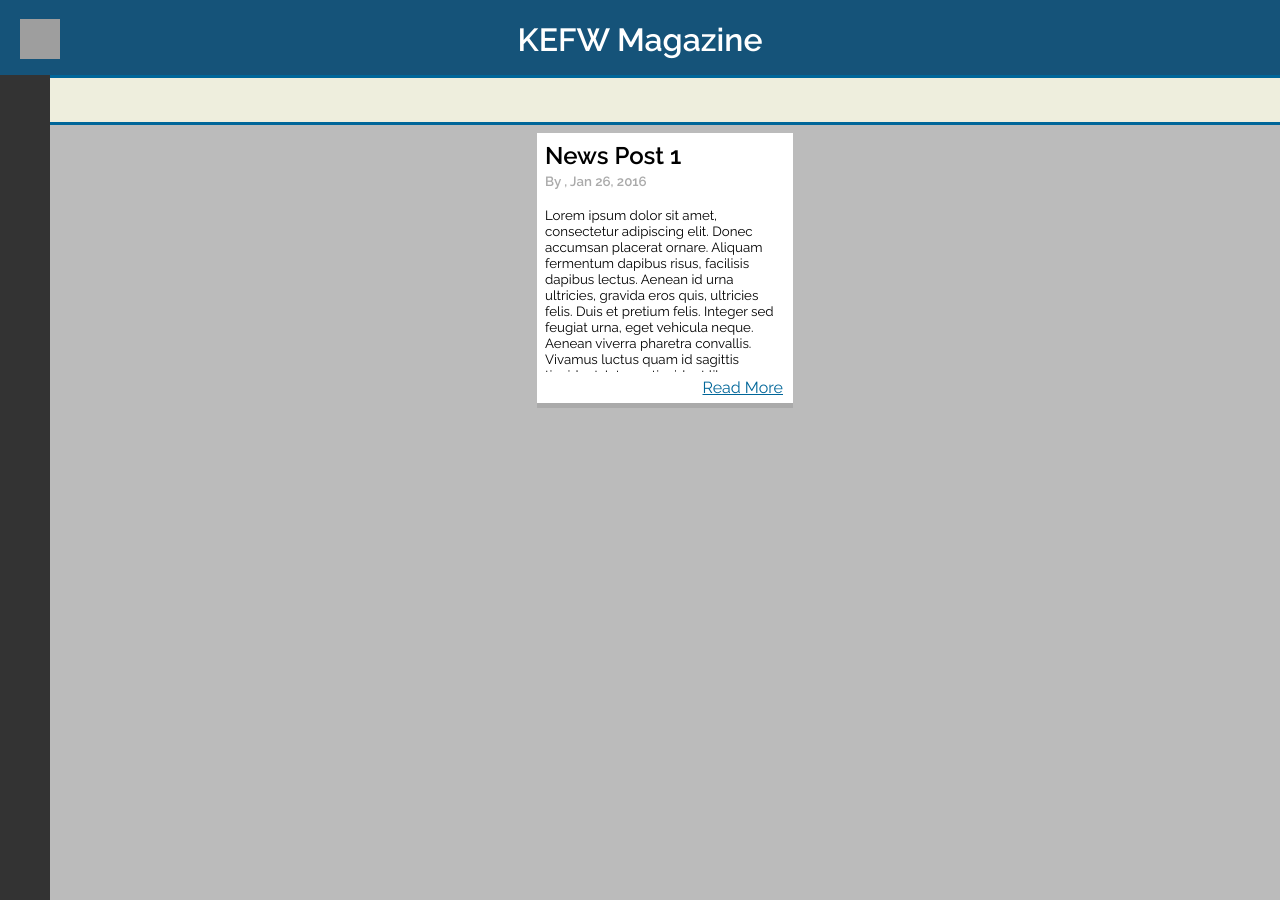
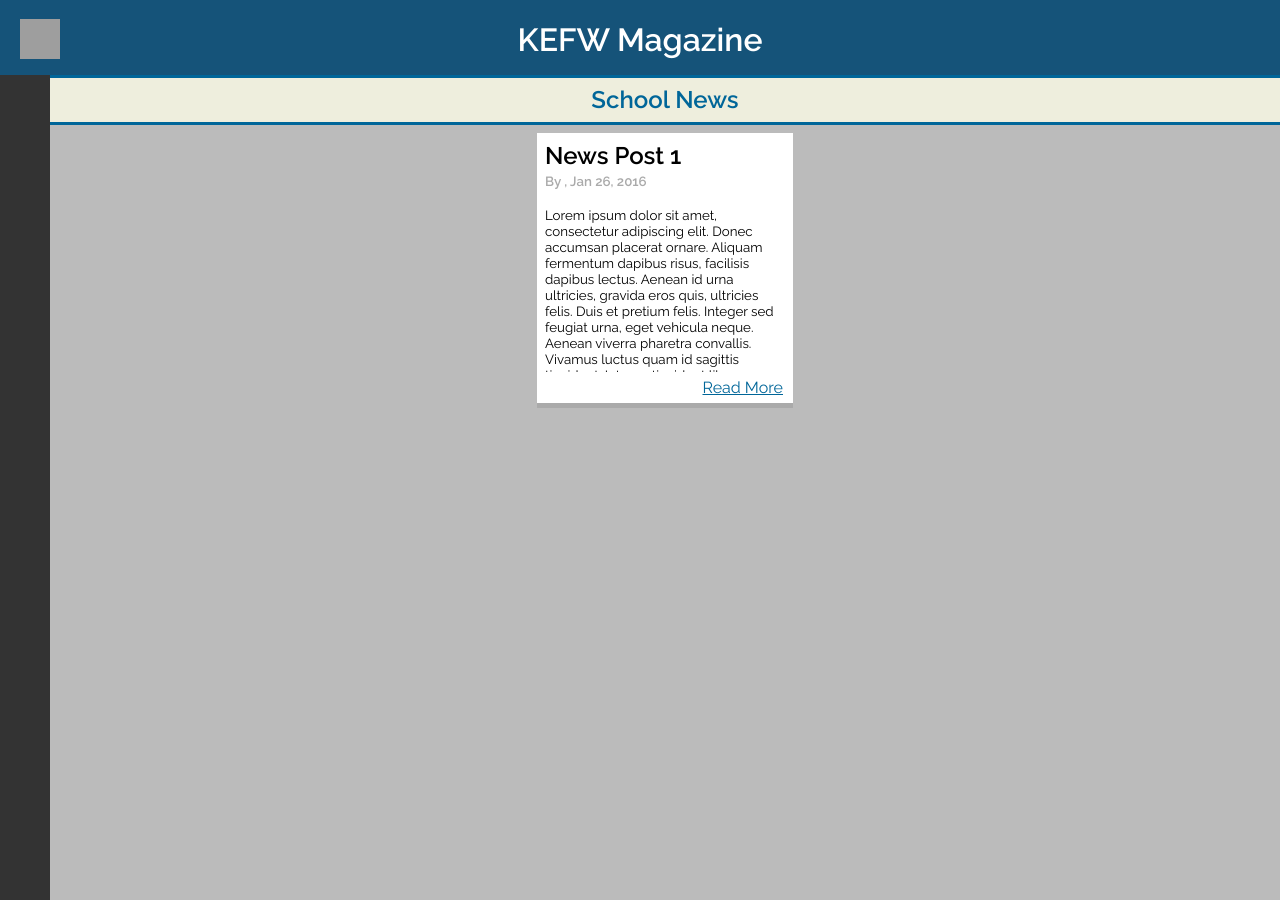
Before and after one commit to Kefwmag/kefwmag.github.io, a Jekyll site: the page built from news/index.html, in a window 1280 px wide and 900 px high. Built offline with Jekyll 4.4.1, drawn with Linux system fonts in a browser that asks for light colours; grey boxes are pictures that could not be loaded.

Commit message:
Update index.html

```diff
--- a/news/index.html
+++ b/news/index.html
@@ -18,4 +18,7 @@ layout: deep
           display:inline-block;
         }
     </style>
+    <script>
+        document.getElementById("categoryName").innerHTML = "School News";
+    </script>
 </div>
```
